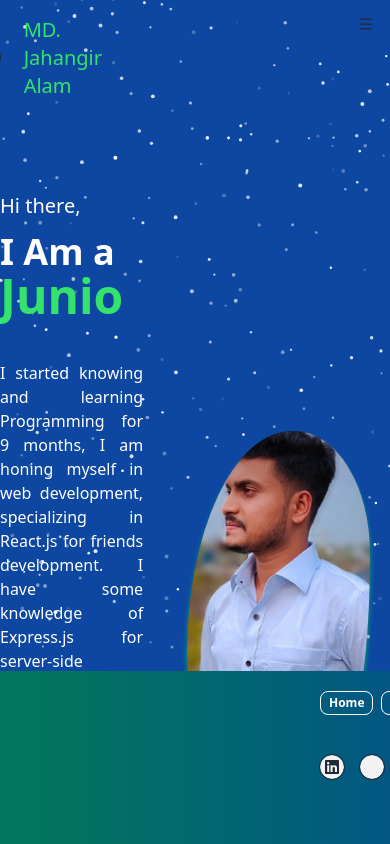
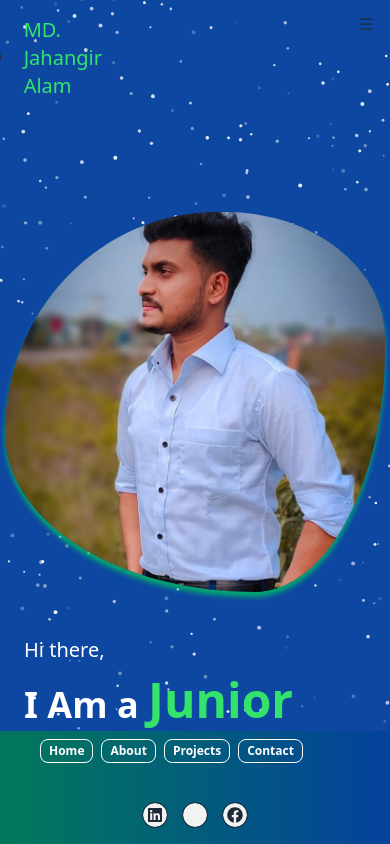
Before and after one commit to Jahangir506/personal-portfolio, a React (Vite) app: page / in a window 390 px wide. Shown: the top 844 px of the page. Built offline with nearby package versions, Linux system fonts and the light colour scheme; some icons are missing.

Commit message:
resume updated

```diff
--- a/src/components/BannerIntro/BannerIntro.jsx
+++ b/src/components/BannerIntro/BannerIntro.jsx
@@ -1,6 +1,6 @@
 import { Link } from "react-router-dom";
 import { Cursor, useTypewriter } from "react-simple-typewriter";
-import resume from "../../assets/MD. Jahangir Alam.pdf";
+import resume from "../../assets/MD. JAHANGIR ALAM OF RESUME.pdf";
 import "../BannerIntro/BannerIntro.css";
 
 const BannerIntro = () => {
@@ -13,8 +13,8 @@ const BannerIntro = () => {
   return (
     <>
       <div className="max-w-7xl mx-auto">
-        <div className="flex justify-between gap-6 w-full items-center">
-          <div className="flex-1 min-w-4xl">
+        <div className="flex justify-between gap-6 w-full flex-col-reverse lg:flex-row items-center">
+          <div className="flex-1 min-w-4xl px-6 lg:px-2">
             <h2 className="text-xl font-medium mb-3">Hi there,</h2>
             <div className="space-y-10">
               <h2 className="text-4xl font-bold ">
--- a/src/components/Shared/Footer.jsx
+++ b/src/components/Shared/Footer.jsx
@@ -5,7 +5,7 @@ import { FaXTwitter } from "react-icons/fa6";
 const Footer = () => {
   return (
     <>
-      <footer className="footer px-80 items-center pb-16 pt-5 bg-gradient-to-r from-[#02765d] from-5% via-[#03419c] via-100% to-[#154287] to-90% text-white">
+      <footer className="footer px-10 lg:px-80 items-center pb-4 lg:pb-16 pt-2 lg:pt-5 bg-gradient-to-r from-[#02765d] from-5% via-[#03419c] via-100% to-[#154287] to-90% text-white">
         <div className="flex">
           <Link to="/">
             <button className="btn btn-outline text-white btn-xs hover:bg-white hover:text-black">
@@ -28,7 +28,7 @@ const Footer = () => {
             </button>
           </Link>
         </div>
-        <nav className="grid-flow-col gap-4 md:place-self-center md:justify-self-end">
+        <nav className="grid-flow-col mx-auto gap-4 md:place-self-center md:justify-self-end">
           <Link target={"_blank"} to="https://www.linkedin.com/in/md-jahangir-alam-4b5a00222/">
             <button className="btn btn-circle btn-xs outline outline-1">
               <FaLinkedin className="text-base" />
```
Also changed, not shown: 2 other files (tests, documents, lock files or other folders).
